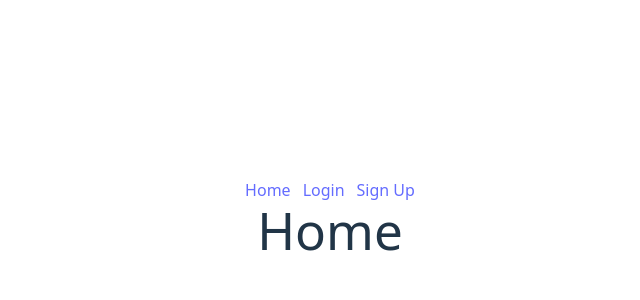
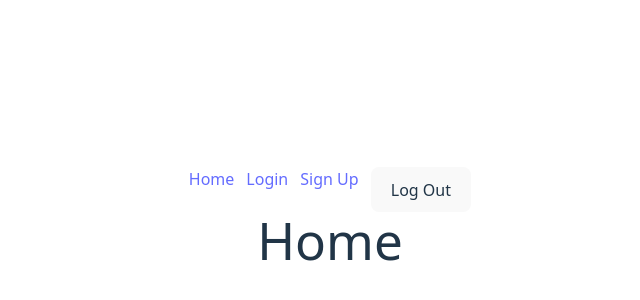
Before and after one commit to TKHWebDevB/cornellcards, a React (Vite) app in the folder frontend/: page / in a window 1280 px wide. Shown: the part 182-482 px from the top of the page, without its empty margins (310-950 px from the left). Built offline with nearby package versions, Linux system fonts and the light colour scheme; no server answers.

Commit message:
updated named imports in App.jsx and added log out button to navbar

```diff
--- a/frontend/src/App.jsx
+++ b/frontend/src/App.jsx
@@ -1,11 +1,11 @@
 import './App.css'
 import {QueryClientProvider, QueryClient} from "@tanstack/react-query"
-import {BrowserRouter, Routes, Route, useNavigate} from "react-router-dom"
-import { useEffect } from 'react'
+import {BrowserRouter, Routes, Route} from "react-router-dom"
+// import { useEffect } from 'react'
 import Home from './pages/Home'
 import Login from './pages/Login'
-import Signup from './pages/Signup'
 import Dashboard from './pages/Dashboard'
+import Signup from './pages/signup'
 
 const client = new QueryClient();
 
--- a/frontend/src/components/NavBar.jsx
+++ b/frontend/src/components/NavBar.jsx
@@ -1,7 +1,19 @@
-import React from 'react'
-import {Link} from 'react-router'
+import {Link, useNavigate} from 'react-router-dom'
+import supabase from '../../client'
 
 const NavBar = () => {
+  const navigate = useNavigate();
+
+  const logoutUser = () => {
+    const { error } = supabase.auth.signOut();
+
+    if (error) {
+      alert(error)
+    } else {
+      navigate("/")
+    }
+  }
+
   return (
     <div>
       <ul className="flex flex-row gap-3 justify-center">
@@ -14,6 +26,9 @@ const NavBar = () => {
         <li>
           <Link to="/signup">Sign Up</Link>
         </li>
+        <li>
+          <button onClick={logoutUser}>Log Out</button>
+        </li>
       </ul>
     </div>
   );
```
